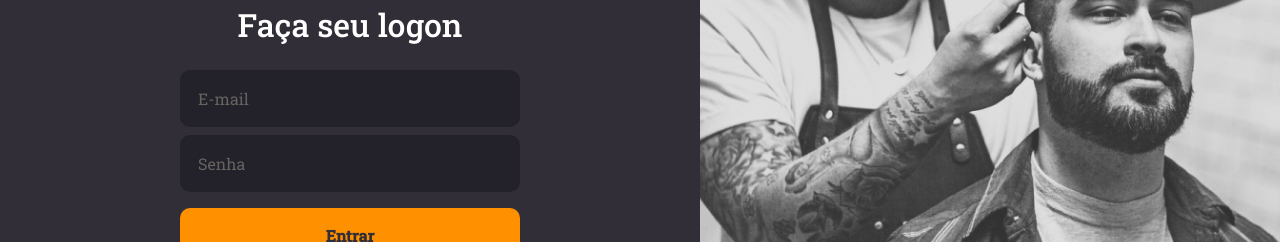
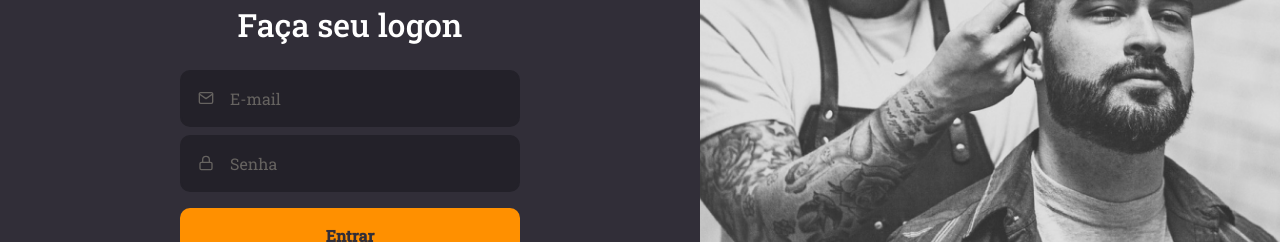
Before and after one commit to tales-garcia/gobarber-frontend, a React (Create React App) app: page / in a window 1280 px wide. Shown: the part 289-531 px from the top of the page. Built offline with nearby package versions, Linux system fonts and the light colour scheme.

Commit message:
refactor(login page): display separated components of input and button in login page

```diff
--- a/src/pages/SignIn/index.tsx
+++ b/src/pages/SignIn/index.tsx
@@ -1,7 +1,9 @@
 import React from 'react';
 import { Background, Container, Content } from './styles';
 import logoSvg from '../../assets/logo-gobarber.svg';
-import { FiLogIn } from 'react-icons/fi';
+import { FiLogIn, FiLock, FiMail } from 'react-icons/fi';
+import Input from '../../components/Input';
+import Button from '../../components/Button';
 
 const SignIn : React.FC = () => {
     return (
@@ -12,10 +14,22 @@
                 <form>
                     <h1>Faça seu logon</h1>
 
-                    <input placeholder="E-mail" />
-                    <input type="password" placeholder="Senha" />
+                    <Input
+                        icon={FiMail}
+                        iconProps={{ size: 16, color: '#666360' }}
+                        name="email"
+                        placeholder="E-mail"
+                    />
 
-                    <button type="submit">Entrar</button>
+                    <Input
+                        icon={FiLock}
+                        iconProps={{ size: 16, color: '#666360' }}
+                        name="password"
+                        type="password"
+                        placeholder="Senha"
+                    />
+
+                    <Button type="submit">Entrar</Button>
 
                     <a href="forgot">Esqueci minha senha</a>
                 </form>
--- a/src/pages/SignIn/styles.ts
+++ b/src/pages/SignIn/styles.ts
@@ -25,38 +25,6 @@
 
         h1 {
             margin-bottom: 24px;
-        }
-        button {
-            background: #ff9000;
-            height: 56px;
-            border-radius: 10px;
-            border: 0;
-            padding: 0 16px;
-            color: #312e38;
-            width: 100%;
-            font-weight: bold;
-            margin-top: 16px;
-            transition: background .2s;
-
-            &:hover {
-                background: ${shade(0.2, '#ff9000')}
-            }
-        }
-        input {
-            background: #232129;
-            color: #F4EDE8;
-            border-radius: 10px;
-            border: 2px solid #232129;
-            padding: 16px;
-            width: 100%;
-
-            &::placeholder {
-                color: #666360;
-            }
-
-            & + input {
-                margin-top: 8px;
-            }
         }
 
         a {
```
